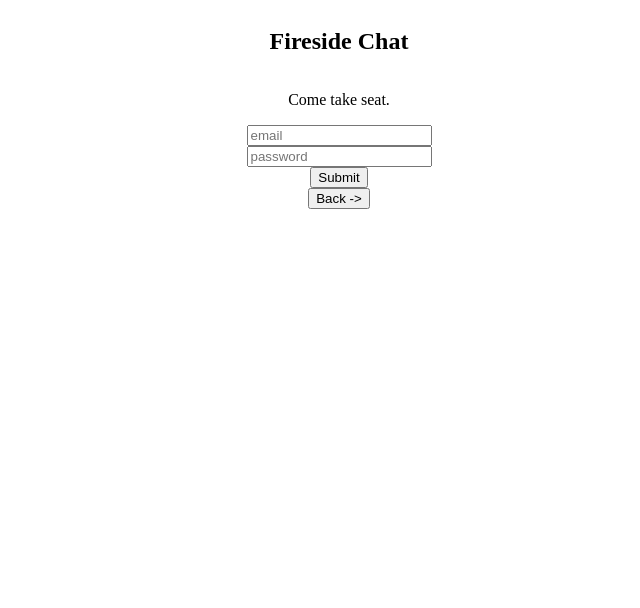
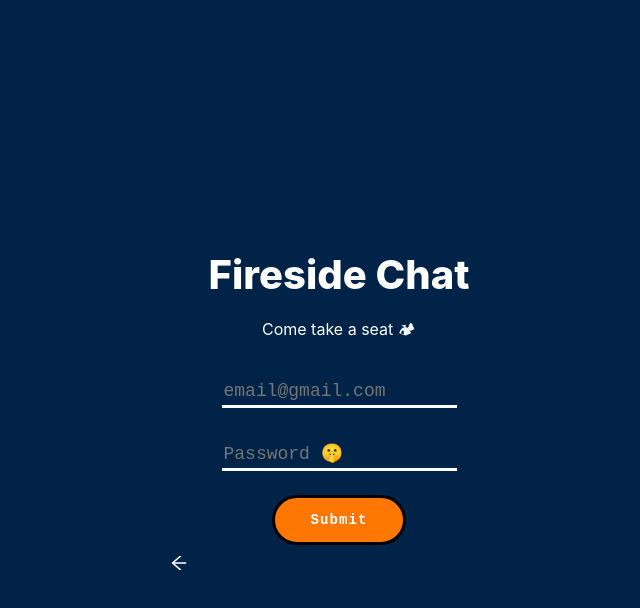
Before and after one commit to Nichjc123/FiresideChat, a React (Create React App) app in the folder frontend/: page /signIn in a window 1280 px wide. Shown: the top 608 px of the page, without its empty margins (301-941 px from the left). Built offline with nearby package versions, Linux system fonts and the light colour scheme; no server answers.

Commit message:
basic styles

```diff
--- a/frontend/package.json
+++ b/frontend/package.json
@@ -9,9 +9,11 @@
     "@testing-library/user-event": "^13.5.0",
     "react": "^18.2.0",
     "react-dom": "^18.2.0",
+    "react-icons": "^4.6.0",
     "react-router-dom": "^6.4.3",
     "react-scripts": "5.0.1",
     "socket.io-client": "^4.5.3",
+    "styled-components": "^5.3.6",
     "web-vitals": "^2.1.4"
   },
   "scripts": {
--- a/frontend/src/App.js
+++ b/frontend/src/App.js
@@ -9,8 +9,7 @@ import SignInForm from "./components/auth/SignInForm";
 import Chatting from "./components/websocket/Chatting";
 import Screening from "./components/websocket/Screening";
 import DefaultView from "./components/helpers/DefaultView";
-import BackButton from "./components/helpers/BackButton";
-
+import { MainContainer } from "./components/styled/common";
 //initialize web socket
 const socket = io.connect("http://localhost:8000");
 
@@ -19,7 +18,7 @@ function App(props) {
   const [user, setUser] = useState({});
 
   return (
-    <div className="flx-cent col">
+    <MainContainer>
       <Header />
       <div className="flex-cent col">
         <Routes>
@@ -35,9 +34,8 @@ function App(props) {
             element={<Screening user={user} socket={socket} />}
           />
         </Routes>
-        <BackButton />
       </div>
-    </div>
+    </MainContainer>
   );
 }
 
--- a/frontend/src/components/auth/SignInForm.js
+++ b/frontend/src/components/auth/SignInForm.js
@@ -1,6 +1,9 @@
 import React from "react";
 import { useNavigate } from "react-router-dom";
 import { handleError } from "../../utils/handleError";
+import BackButton from "../helpers/BackButton";
+import { Input, Form } from "../styled/form";
+import { PrimaryButton } from "../styled/common";
 
 function SignInForm({ setUser }) {
   const navigate = useNavigate();
@@ -25,11 +28,14 @@ function SignInForm({ setUser }) {
   };
 
   return (
-    <form onSubmit={signUserIn} className="flex-cent col">
-      <input type="text" placeholder="email" name="email" />
-      <input type="password" placeholder="password" name="password" />
-      <button type="submit">Submit</button>
-    </form>
+    <>
+      <Form onSubmit={signUserIn} className="flex-cent col">
+        <Input type="text" placeholder="email@gmail.com" name="email" />
+        <Input type="password" placeholder="Password 🤫" name="password" />
+        <PrimaryButton type="submit">Submit</PrimaryButton>
+      </Form>
+      <BackButton />
+    </>
   );
 }
 
--- a/frontend/src/components/auth/SignUpForm.js
+++ b/frontend/src/components/auth/SignUpForm.js
@@ -2,6 +2,9 @@ import React from "react";
 import { useNavigate } from "react-router-dom";
 import { createUser } from "../../utils/createUser";
 import { handleError } from "../../utils/handleError";
+import BackButton from "../helpers/BackButton";
+import { Input, Form } from "../styled/form";
+import { PrimaryButton } from "../styled/common";
 
 function SignUpForm({ setUser }) {
   const navigate = useNavigate();
@@ -30,16 +33,21 @@ function SignUpForm({ setUser }) {
   };
 
   return (
-    <form onSubmit={signUserUp} className="flex-cent col">
-      <input type="text" placeholder="email" name="email" />
-      <input type="text" placeholder="name" name="name" />
-      <input type="number" placeholder="age" name="age" />
-      <input type="text" placeholder="sexe" name="sexe" />
-      <input type="password" placeholder="password" name="password" />
-      <label>Would you like to be a councillor?</label>
-      <input type="checkbox" name="counselor" />
-      <button type="submit">Submit</button>
-    </form>
+    <>
+      <Form onSubmit={signUserUp} className="flex-cent col">
+        <Input type="text" placeholder="Email 📧" name="email" />
+        <Input type="text" placeholder="Name" name="name" />
+        <Input type="number" placeholder="Age 👴" name="age" />
+        <Input type="text" placeholder="Gender" name="sexe" />
+        <Input type="password" placeholder="Password 🤫" name="password" />
+        <div>
+          <label>Would you like to be a counselor?</label>
+          <Input type="checkbox" name="counselor" />
+        </div>
+        <PrimaryButton type="submit">Submit</PrimaryButton>
+      </Form>
+      <BackButton />
+    </>
   );
 }
 
--- a/frontend/src/components/helpers/BackButton.js
+++ b/frontend/src/components/helpers/BackButton.js
@@ -1,16 +1,18 @@
 import React from "react";
 import { useNavigate } from "react-router-dom";
+import { GoBackButton } from "../styled/common";
+import { AiOutlineArrowLeft } from "react-icons/ai";
 
 function BackButton() {
   const navigate = useNavigate();
   return (
-    <button
+    <GoBackButton
       onClick={() => {
         navigate("/");
       }}
     >
-      Back -&gt;
-    </button>
+      <AiOutlineArrowLeft />
+    </GoBackButton>
   );
 }
 
--- a/frontend/src/components/helpers/DefaultView.js
+++ b/frontend/src/components/helpers/DefaultView.js
@@ -1,24 +1,25 @@
 import React from "react";
 import { useNavigate } from "react-router-dom";
+import { PrimaryButton } from "../styled/common";
 
 function DefaultView() {
   const navigate = useNavigate();
   return (
     <>
-      <button
+      <PrimaryButton
         onClick={() => {
           navigate("/signUp");
         }}
       >
         Sign Up
-      </button>
-      <button
+      </PrimaryButton>
+      <PrimaryButton
         onClick={() => {
           navigate("/signIn");
         }}
       >
         Sign In
-      </button>
+      </PrimaryButton>
     </>
   );
 }
--- a/frontend/src/components/helpers/Header.js
+++ b/frontend/src/components/helpers/Header.js
@@ -1,13 +1,13 @@
 import React from "react";
+import { Header1, CenteredColumn } from "../styled/common";
 
 function Header() {
-
   return (
-    <div className="flex-cent col">
+    <CenteredColumn>
       {/* Have a background pic of a fire burning gif type thing */}
-      <h2>Fireside Chat</h2>
-      <p>Come take seat.</p>
-    </div>
+      <Header1>Fireside Chat</Header1>
+      <p>Come take a seat 🏕</p>
+    </CenteredColumn>
   );
 }
 
--- /dev/null
+++ b/frontend/src/components/styled/common.js
@@ -0,0 +1,45 @@
+import styled from "styled-components";
+
+export const MainContainer = styled.div`
+  display: flex;
+  align-items: center;
+  justify-content: center;
+  flex-direction: column;
+  height: 100%;
+  color: white;
+`;
+
+export const CenteredColumn = styled.div`
+  display: flex;
+  align-items: center;
+  justify-content: center;
+  flex-direction: column;
+`;
+
+export const Header1 = styled.h1`
+  font-weight: 800;
+  font-size: 40px;
+  margin-bottom: 0.2rem;
+`;
+
+export const PrimaryButton = styled.button`
+  letter-spacing: 1.1px;
+  background-color: #fd7702;
+  text-transform: capitalize;
+  border: 3px solid black;
+  color: white;
+  font-family: monospace;
+  font-size: 14px;
+  font-weight: 600;
+  margin: 0.5rem;
+  border-radius: 55px;
+  height: 50px;
+  padding: 0 35px;
+`;
+
+export const GoBackButton = styled.div`
+  & svg {
+    font-size: 20px;
+    margin-right: 20rem;
+  }
+`;
--- /dev/null
+++ b/frontend/src/components/styled/form.js
@@ -0,0 +1,28 @@
+import styled from "styled-components";
+
+export const Input = styled.input`
+  background-color: transparent;
+  border: none;
+  border-bottom: 3px solid white;
+  margin: 1rem;
+  font-size: 18px;
+  color: white;
+  padding: 4px 2px;
+  font-family: monospace;
+  transition: all 0.3s ease;
+  &:focus {
+    border-bottom: 3px solid #ff8e00;
+    outline: none;
+    transform: scale(1.08);
+  }
+`;
+
+export const Form = styled.form`
+  display: flex;
+  align-items: center;
+  justify-content: center;
+  flex-direction: column;
+  & label {
+    font-family: monospace;
+  }
+`;
--- a/frontend/src/styles.css
+++ b/frontend/src/styles.css
@@ -1 +1,18 @@
-*{box-sizing:border-box}.flex-cent{display:flex;align-items:center;justify-content:center}.col{flex-direction:column}
+body {
+  margin: 0;
+  font-family: -apple-system, BlinkMacSystemFont, "Segoe UI", "Roboto", "Oxygen",
+    "Ubuntu", "Cantarell", "Fira Sans", "Droid Sans", "Helvetica Neue",
+    sans-serif;
+  -webkit-font-smoothing: antialiased;
+  -moz-osx-font-smoothing: grayscale;
+}
+
+code {
+  font-family: source-code-pro, Menlo, Monaco, Consolas, "Courier New",
+    monospace;
+}
+
+#root {
+  height: 100vh;
+  background-color: #002347;
+}
--- a/frontend/src/styles.scss
+++ /dev/null
@@ -1,14 +0,0 @@
-* {
-  box-sizing: border-box;
-}
-
-// Utils
-.flex-cent {
-  display: flex;
-  align-items: center;
-  justify-content: center;
-}
-
-.col {
-  flex-direction: column;
-}
```
Also changed, not shown: 1 other file (tests, documents, lock files or other folders).
